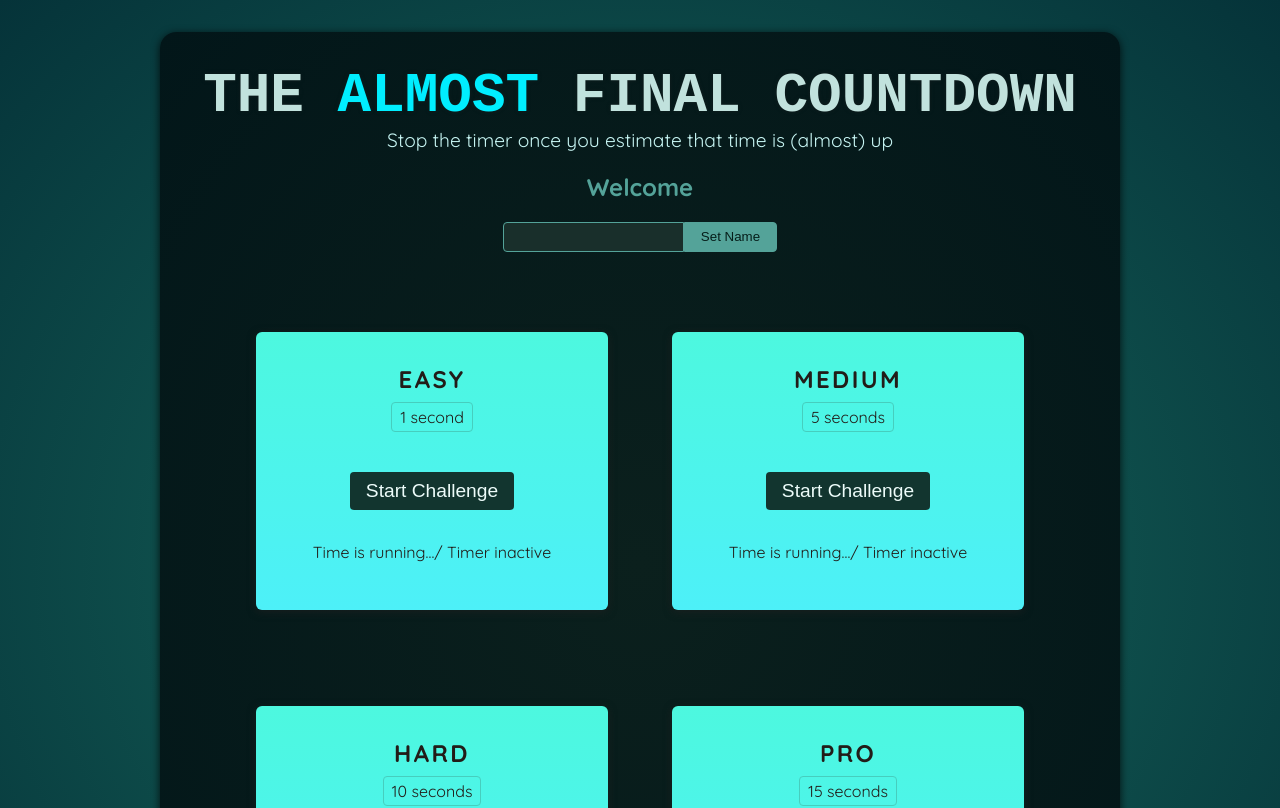
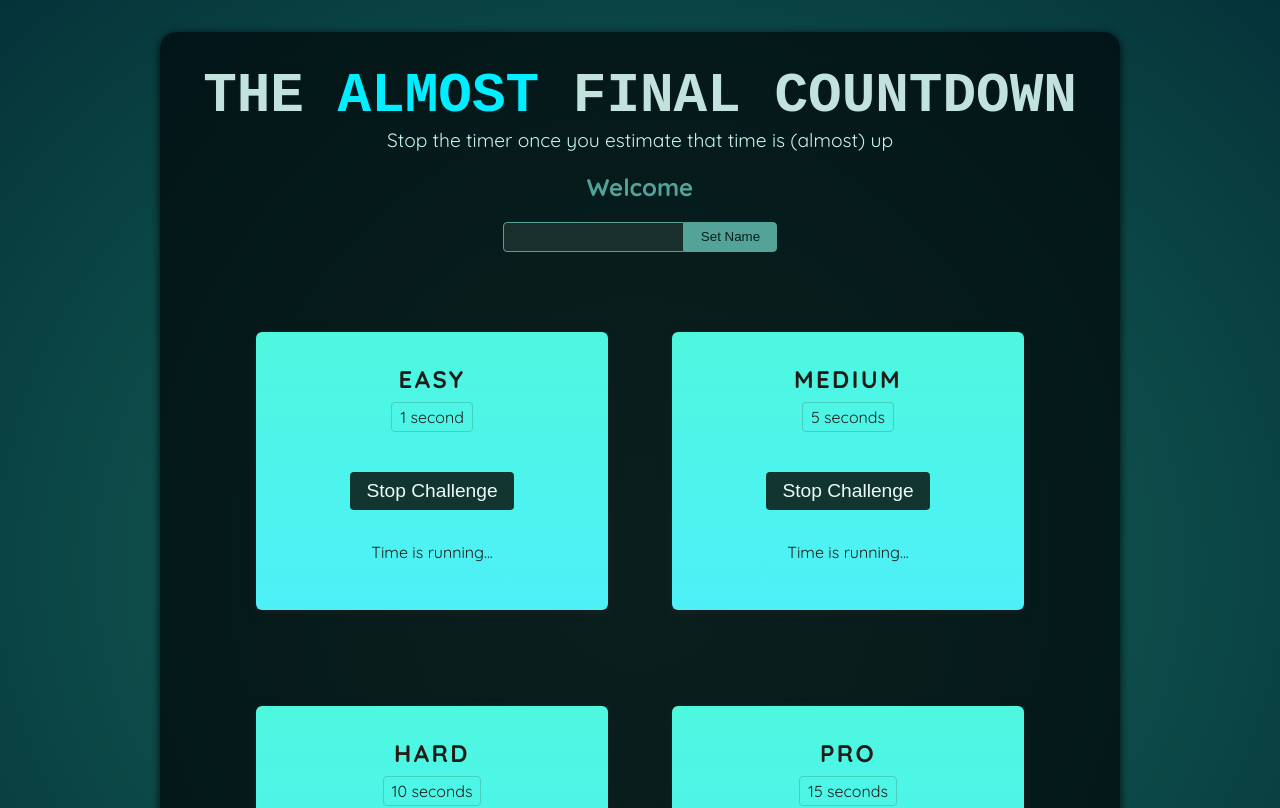
Before and after one commit to Gh0sT-7/timeout-game, a React (Vite) app: page / in a window 1280 px wide. Shown: the top 808 px of the page. Built offline with nearby package versions, Linux system fonts and the light colour scheme; a web font is replaced by a local one.

Commit message:
Added timer states and conditionals for the UI.

```diff
--- a/src/components/challenge/Challenge.jsx
+++ b/src/components/challenge/Challenge.jsx
@@ -1,16 +1,33 @@
 import './Challenge.scss';
+import { useState } from 'react';
 
 export default function Challenge({ title, targetTime }) {
+    const [timerStarted, setTimerStarted] = useState(true);
+    const [timerExpired, setTimerExpired] = useState(false);
+
+    function handleStart() {
+        setTimeout(() => {
+            setTimerExpired(true);
+        }, targetTime * 1000);
+
+        setTimerStarted(true);
+    }
+
 	return (
 		<section className='challenge'>
 			<h2>{title}</h2>
+            {timerExpired && <p>You lost!</p>}
 			<p className='challenge-time'>
 				{targetTime} second{targetTime > 1 ? 's' : ''}
 			</p>
 			<p>
-				<button>Start Challenge</button>
+				<button onClick={handleStart}>
+                    {timerStarted ? 'Stop' : 'Start'} Challenge
+                </button>
 			</p>
-			<p className=''>Time is running.../ Timer inactive</p>
+			<p className={timerStarted ? 'active' : undefined}>
+                {timerStarted ? 'Time is running...' : 'Timer inactive'}
+            </p>
 		</section>
 	);
 }
```
